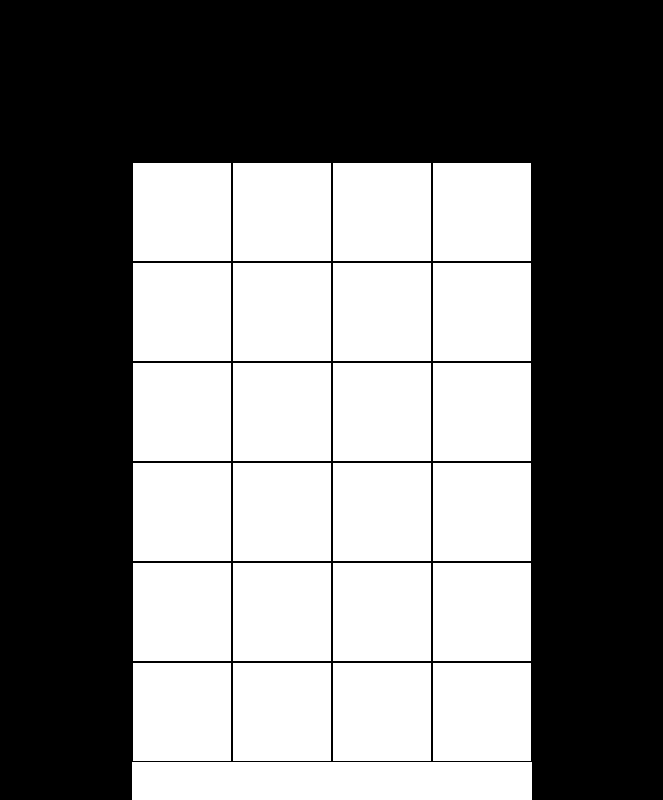
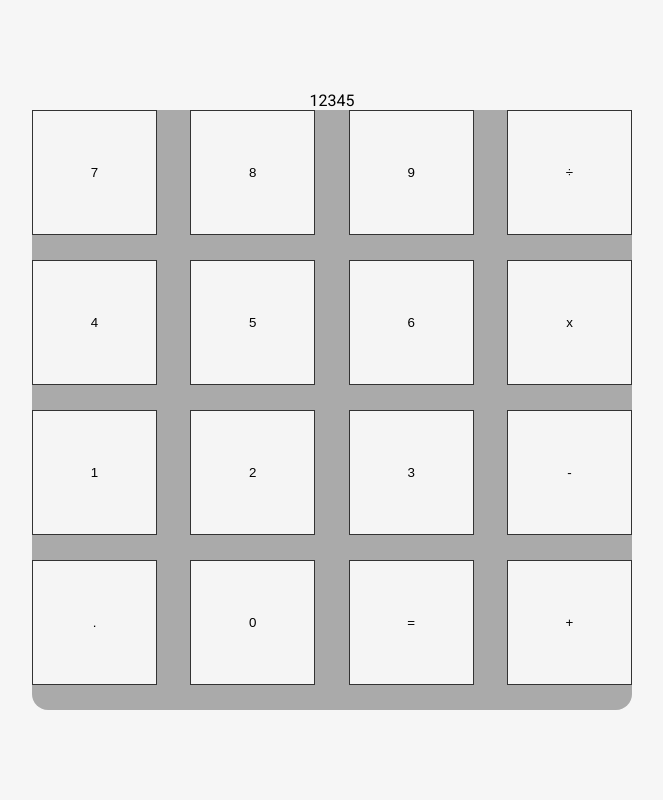
Before and after one commit to fabricator41/calculator, a plain HTML site: page index.html in a window 1280 px wide. Shown: the whole page, without its empty margins (308-971 px from the left). Drawn offline with Linux system fonts and the light colour scheme.

Commit message:
second commit

```diff
--- a/index.html
+++ b/index.html
@@ -5,43 +5,30 @@
     <meta http-equiv="X-UA-Compatible" content="IE=edge" />
     <meta name="viewport" content="width=device-width, initial-scale=1.0" />
     <link rel="stylesheet" href="style.css" />
+    <script src="main.js"></script>
     <title>Calculator</title>
   </head>
   <body>
-    <div class="display"></div>
+    <div class="display">
+      <p id="display">12345</p>
+    </div>
     <div class="container">
-      <div class="column">
-        <div class="cell"></div>
-        <div class="cell"></div>
-        <div class="cell"></div>
-        <div class="cell"></div>
-        <div class="cell"></div>
-        <div class="cell"></div>
-      </div>
-      <div class="column">
-        <div class="cell"></div>
-        <div class="cell"></div>
-        <div class="cell"></div>
-        <div class="cell"></div>
-        <div class="cell"></div>
-        <div class="cell"></div>
-      </div>
-      <div class="column">
-        <div class="cell"></div>
-        <div class="cell"></div>
-        <div class="cell"></div>
-        <div class="cell"></div>
-        <div class="cell"></div>
-        <div class="cell"></div>
-      </div>
-      <div class="column">
-        <div class="cell"></div>
-        <div class="cell"></div>
-        <div class="cell"></div>
-        <div class="cell"></div>
-        <div class="cell"></div>
-        <div class="cell"></div>
-      </div>
+      <button class="cell" id="7">7</button>
+      <button class="cell" id="8">8</button>
+      <button class="cell" id="9">9</button>
+      <button class="cell" id="7">÷</button>
+      <button class="cell" id="7">4</button>
+      <button class="cell" id="7">5</button>
+      <button class="cell" id="7">6</button>
+      <button class="cell" id="7">x</button>
+      <button class="cell" id="7">1</button>
+      <button class="cell" id="7">2</button>
+      <button class="cell" id="7">3</button>
+      <button class="cell" id="7">-</button>
+      <button class="cell" id="7">.</button>
+      <button class="cell" id="7">0</button>
+      <button class="cell" id="7">=</button>
+      <button class="cell" id="7">+</button>
     </div>
   </body>
 </html>
--- a/main.js
+++ b/main.js
@@ -1,6 +1,16 @@
 let firstNumber;
 let secondNumber;
 let operator;
+
+const display = document.getElementById('display');
+const btn = document.querySelectorAll('.cell');
+
+btn.forEach((i) => i.addEventListener('click', show));
+
+function show() {
+  console.log('clicked');
+  display.innerHTML = this.id;
+}
 
 function operate(firstNumber, secondNumber, operator) {
   switch (operator) {
--- a/style.css
+++ b/style.css
@@ -1,3 +1,5 @@
+@import url('https://fonts.googleapis.com/css2?family=Roboto&display=swap');
+
 * {
   margin: 0;
   padding: 0;
@@ -5,33 +7,31 @@
 }
 
 body {
-  height: 100vh;
-  background-color: #000;
-  color: whitesmoke;
+  font-family: roboto;
+  min-height: 100vh;
+  background-color: #f6f6f6;
   display: flex;
   flex-direction: column;
   justify-content: center;
   align-items: center;
 }
 
-.display {
-  width: 400px;
-  height: 200px;
-  border: 5px solid #000;
-}
-
 .container {
-  width: 400px;
-  height: 800px;
-  background-color: #fff;
+  background-color: #aaa;
+  border-radius: 16px;
+  width: 600px;
+  height: 600px;
   display: flex;
-  flex-direction: column;
   flex-wrap: wrap;
+  justify-content: space-between;
 }
 
 .cell {
-  color: red;
-  width: 100px;
-  height: 100px;
-  border: 1px solid #000;
+  background-color: whitesmoke;
+  width: 125px;
+  height: 125px;
+  border: 1px solid #333;
+  display: flex;
+  justify-content: center;
+  align-items: center;
 }
```
